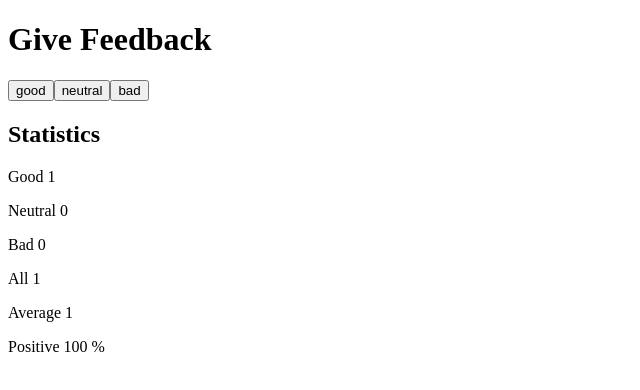
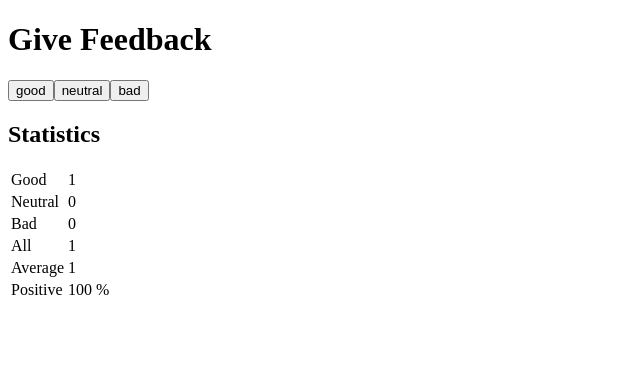
Before and after one commit to suker/fullstackopen, a React (Vite) app in the folder part1/unicafe/: page / in a window 1280 px wide. Both pictures are taken after a click on the button "good". Shown: the top 390 px of the page, without its empty margins (0-640 px from the left). Built offline with nearby package versions, Linux system fonts and the light colour scheme.

Commit message:
[ADD] unicafe step 6:  Display the statistics in an HTML table

```diff
--- a/part1/unicafe/src/app.jsx
+++ b/part1/unicafe/src/app.jsx
@@ -4,8 +4,15 @@
 const Button = ({ onClick, text }) => <button onClick={onClick}>{text}</button>
 
 const StatisticLine = ( {text, value} ) => {
-    if (text === "Positive") return <p>{text} {value} %</p>
-    return(<p>{text} {value}</p>)
+    let setPercentage = false
+    if (text === "Positive") {
+        setPercentage = true
+    }
+    return(
+        <tr>
+            <td>{text}</td><td>{value} {setPercentage && '%'}</td>
+        </tr>
+    )
 }
 
 const Statistics = ({ feedbacks }) => {
@@ -14,14 +21,19 @@
     if (!total) return <p>No feedback given</p>
 
     return (
-        <>
+        <section>
+            <table>
+                <tbody>
                     <StatisticLine text='Good' value={good}/>
                     <StatisticLine text='Neutral' value={neutral}/>
                     <StatisticLine text='Bad' value={bad}/>
                     <StatisticLine text='All' value={total}/>
                     <StatisticLine text='Average' value={good - bad / total}/>
                     <StatisticLine text='Positive' value={good / total * 100}/>
-        </>
+                </tbody>
+            </table>
+
+        </section>
     )
 }
 
```
Lines whose indentation alone changed are shown as unchanged.
